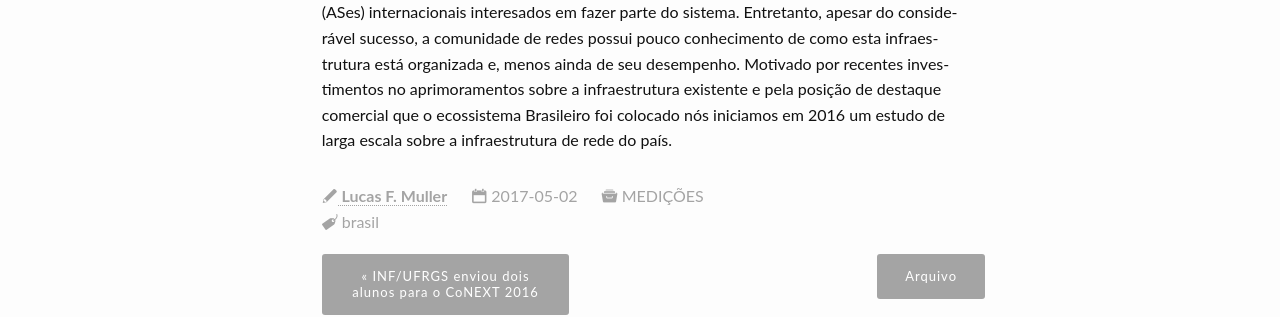
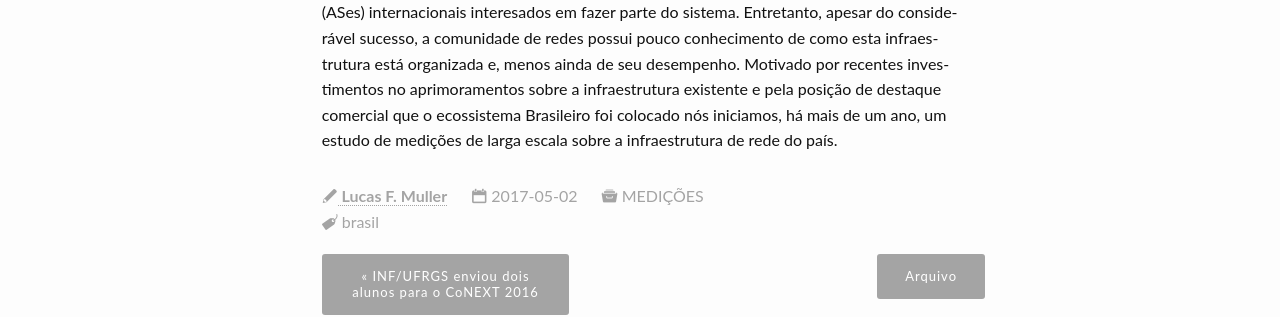
Before and after one commit to ipe-analytics/ipe-analytics-website, a Jekyll site: the page built from _posts/2017-05-02-open-announce-brazil-study.md, in a window 1280 px wide. Shown: the part 585-902 px from the top of the page. Built offline with Jekyll 4.4.1, drawn with Linux system fonts in a browser that asks for light colours; some of the changed text lies outside the part shown.

Commit message:
Minor text updates

```diff
--- a/_posts/2017-05-02-open-announce-brazil-study.md
+++ b/_posts/2017-05-02-open-announce-brazil-study.md
@@ -22,4 +22,4 @@ image:
   url: ""
 ---
 
-O ecossistema de pontos de troca de tráfego do Brasil, isto é, o IX.br apresenta características próprias quando colocado sob análise em perspectiva a regiões como Estados Unidos e Europa. O IX.br tornou-se mundialmente o maior conjunto público nacional de Internet eXchange Points (IXP) e, segue mostrando um crescente número de Sistemas Autônomos (ASes) internacionais interesados em fazer parte do sistema. Entretanto, apesar do considerável sucesso, a comunidade de redes possui pouco conhecimento de como esta infraestrutura está organizada e, menos ainda de seu desempenho. Motivado por recentes investimentos no aprimoramentos sobre a infraestrutura existente e pela posição de destaque comercial que o ecossistema Brasileiro foi colocado nós iniciamos em 2016 um estudo de larga escala sobre a infraestrutura de rede do país.
+O ecossistema de pontos de troca de tráfego do Brasil, isto é, o IX.br apresenta características próprias quando colocado sob análise em perspectiva a regiões como Estados Unidos e Europa. O IX.br tornou-se mundialmente o maior conjunto público nacional de Internet eXchange Points (IXP) e, segue mostrando um crescente número de Sistemas Autônomos (ASes) internacionais interesados em fazer parte do sistema. Entretanto, apesar do considerável sucesso, a comunidade de redes possui pouco conhecimento de como esta infraestrutura está organizada e, menos ainda de seu desempenho. Motivado por recentes investimentos no aprimoramentos sobre a infraestrutura existente e pela posição de destaque comercial que o ecossistema Brasileiro foi colocado nós iniciamos, há mais de um ano, um estudo de medições de larga escala sobre a infraestrutura de rede do país.
```
